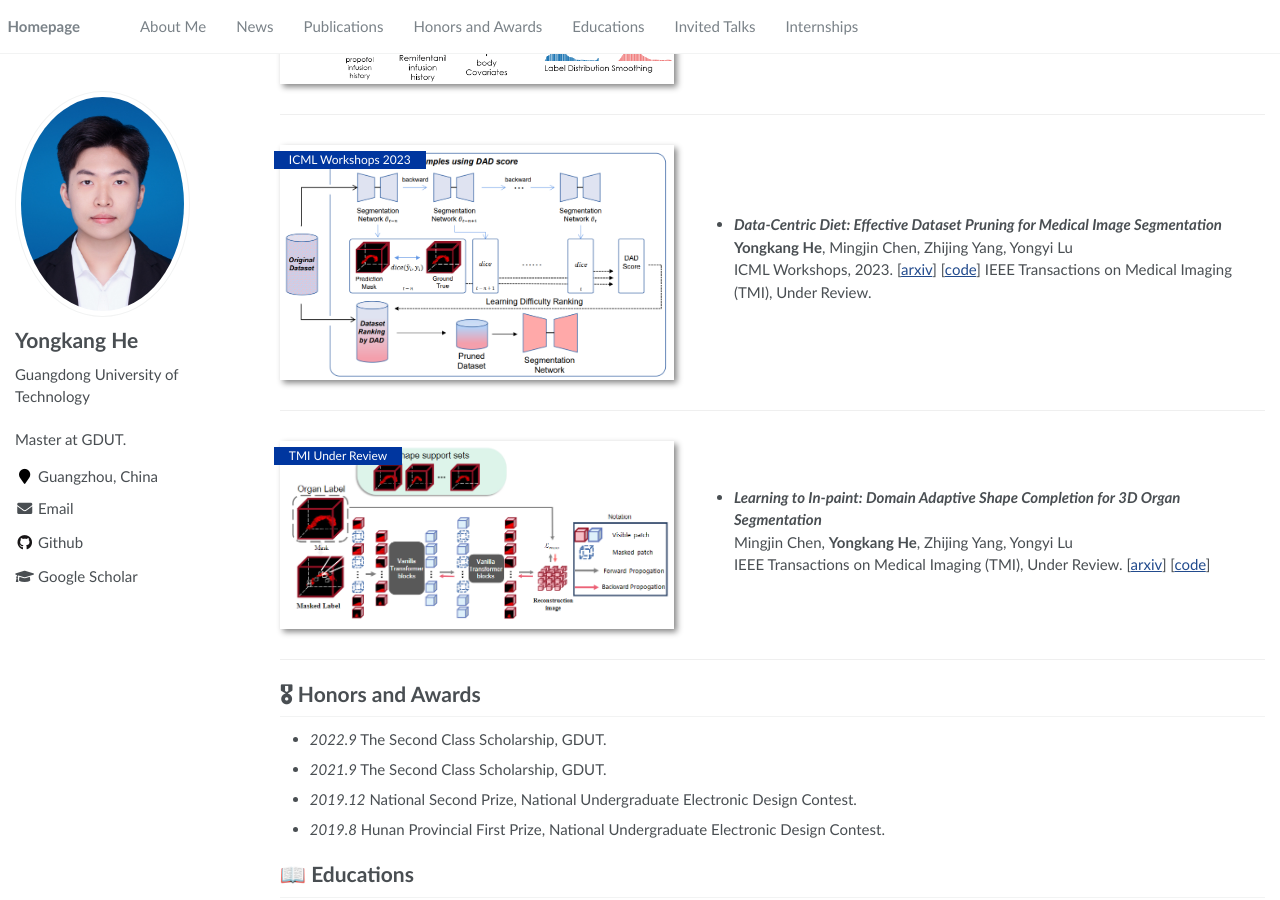
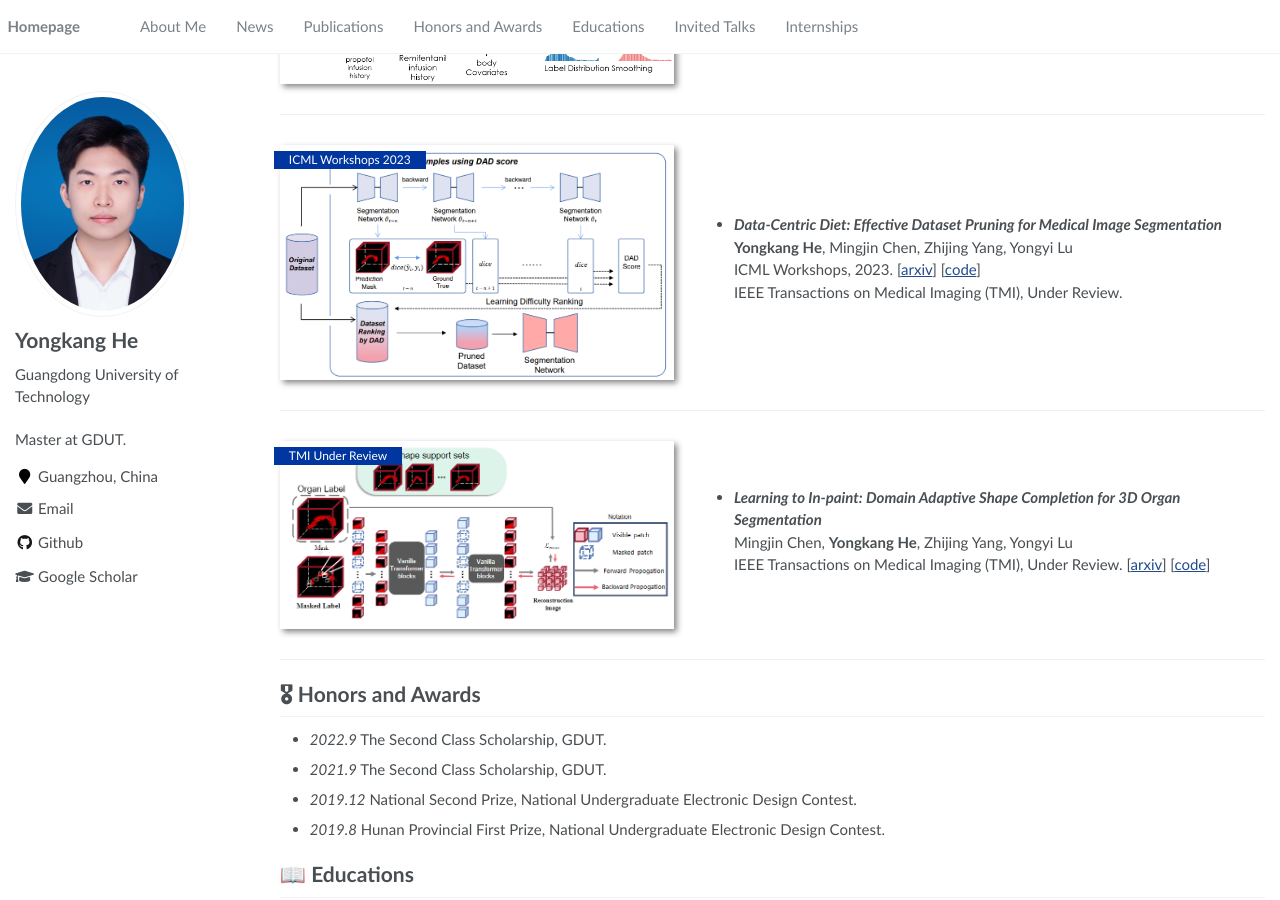
Before and after one commit to heeeyk/heeeyk.github.io, a Jekyll site: the page built from _pages/about.md, in a window 1280 px wide and 900 px high, scrolled down 605 px. Built offline with Jekyll 4.4.1, drawn with Linux system fonts in a browser that asks for light colours.

```diff
--- a/_pages/about.md
+++ b/_pages/about.md
@@ -33,7 +33,7 @@ IEEE Transactions on Neural Systems & Rehabilitation Engineering (TNSRE), 2023.
 <div class='paper-box-text' markdown="1">
 - ***Data-Centric Diet: Effective Dataset Pruning for Medical Image Segmentation*** \\
 **Yongkang He**, Mingjin Chen, Zhijing Yang, Yongyi Lu \\
-ICML Workshops, 2023. [[arxiv](https://arxiv.org/pdf/2301.00965.pdf)] [[code](https://github.com/JyChen9811/DOC-VTON)]
+ICML Workshops, 2023. [[arxiv](https://arxiv.org/pdf/2301.00965.pdf)] [[code](https://github.com/JyChen9811/DOC-VTON)] \\
 IEEE Transactions on Medical Imaging (TMI), Under Review.
 </div>
 </div>
```
